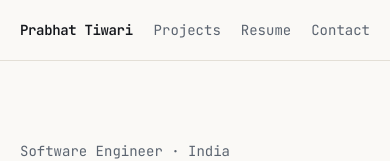
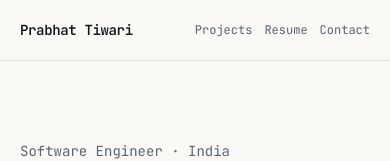
Before and after one commit to quantababy/portfolio, a Next.js app: page / in a window 390 px wide. Shown: the top 161 px of the page. Built offline with nearby package versions, Linux system fonts and the light colour scheme; no server answers; a web font is replaced by a local one.

Commit message:
fix: improve mobile navigation layout

```diff
--- a/components/SiteHeader.tsx
+++ b/components/SiteHeader.tsx
@@ -1,21 +1,22 @@
 import Link from "next/link";
+
 import { siteConfig } from "@/lib/site";
 
 export function SiteHeader() {
   return (
     <header className="border-b border-[var(--line)]">
-      <div className="mx-auto flex max-w-6xl items-center justify-between px-5 py-5">
+      <div className="mx-auto flex max-w-6xl items-center justify-between gap-4 px-5 py-5">
         <Link
           href="/"
-          className="font-mono text-sm font-semibold tracking-tight"
+          className="shrink-0 font-mono text-sm font-semibold tracking-tight"
         >
           {siteConfig.name}
         </Link>
 
-        <nav aria-label="Main navigation">
-          <ul className="flex items-center gap-5 font-mono text-sm text-[var(--muted)]">
+        <nav aria-label="Main navigation" className="min-w-0">
+          <ul className="flex items-center justify-end gap-3 font-mono text-xs text-[var(--muted)] sm:gap-5 sm:text-sm">
             {siteConfig.navigation.map((item) => (
-              <li key={item.href}>
+              <li key={item.href} className="shrink-0">
                 <Link
                   href={item.href}
                   className="transition-colors hover:text-[var(--foreground)]"
```
